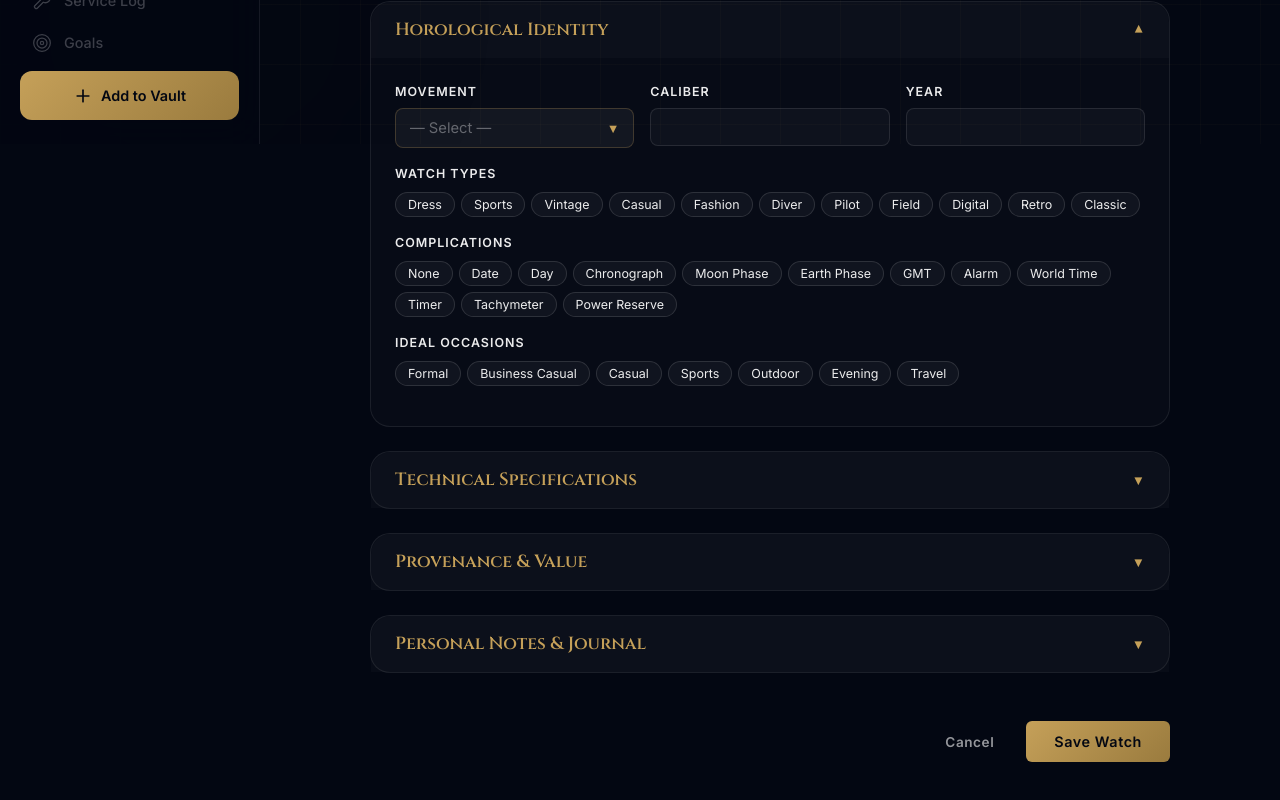
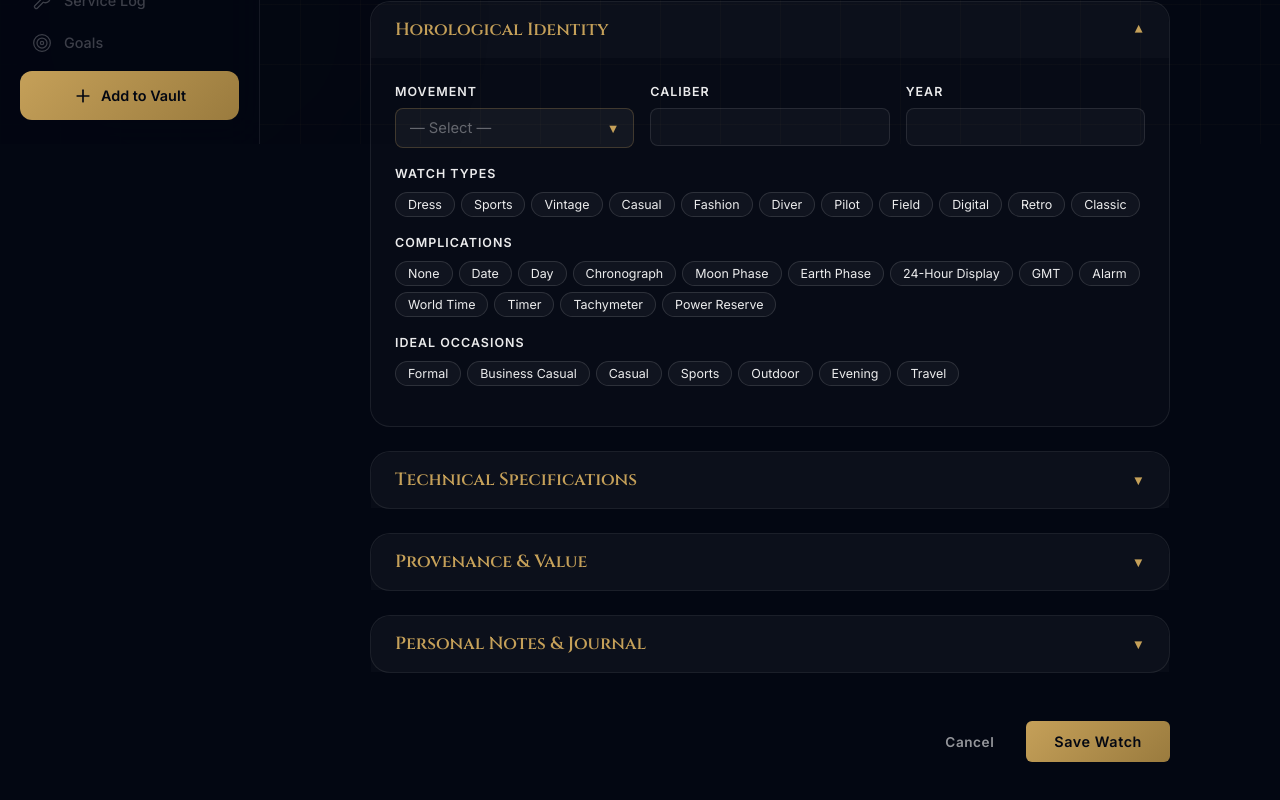
Before and after one commit to hackerharis3/Watch-Collector, a Next.js app: page /collection/add in a window 1280 px wide. Shown: the part 656-1456 px from the top of the page. Built offline with nearby package versions, Linux system fonts and the light colour scheme.

Commit message:
feat: Add '24-Hour Display' to watch complications

```diff
--- a/src/components/collection/WatchForm.jsx
+++ b/src/components/collection/WatchForm.jsx
@@ -5,7 +5,7 @@ import { useRouter } from "next/navigation";
 // -- Options (Imported or defined here)
 const MOVEMENT_OPTIONS = ["Automatic", "Manual-Wind", "Quartz", "Tough Solar", "Kinetic", "Spring Drive", "Digital", "Eco-Drive"];
 const TYPE_OPTIONS = ["Dress", "Sports", "Vintage", "Casual", "Fashion", "Diver", "Pilot", "Field", "Digital", "Retro", "Classic"];
-const COMPLICATION_OPTIONS = ["None", "Date", "Day", "Chronograph", "Moon Phase", "Earth Phase", "GMT", "Alarm", "World Time", "Timer", "Tachymeter", "Power Reserve"];
+const COMPLICATION_OPTIONS = ["None", "Date", "Day", "Chronograph", "Moon Phase", "Earth Phase", "24-Hour Display", "GMT", "Alarm", "World Time", "Timer", "Tachymeter", "Power Reserve"];
 const FEATURE_OPTIONS = ["Lume", "Exhibition Back", "Rotating Bezel", "Bluetooth", "LED Backlight", "Sapphire Crystal", "Ceramic Bezel", "Quick-Release Strap"];
 const OCCASION_OPTIONS = ["Formal", "Business Casual", "Casual", "Sports", "Outdoor", "Evening", "Travel"];
 const CRYSTAL_OPTIONS = ["Sapphire", "Mineral", "Acrylic", "Hardlex", "Mineral (Domed)", "Sapphire (Domed)", "Bio-Sourced Glass"];
```
